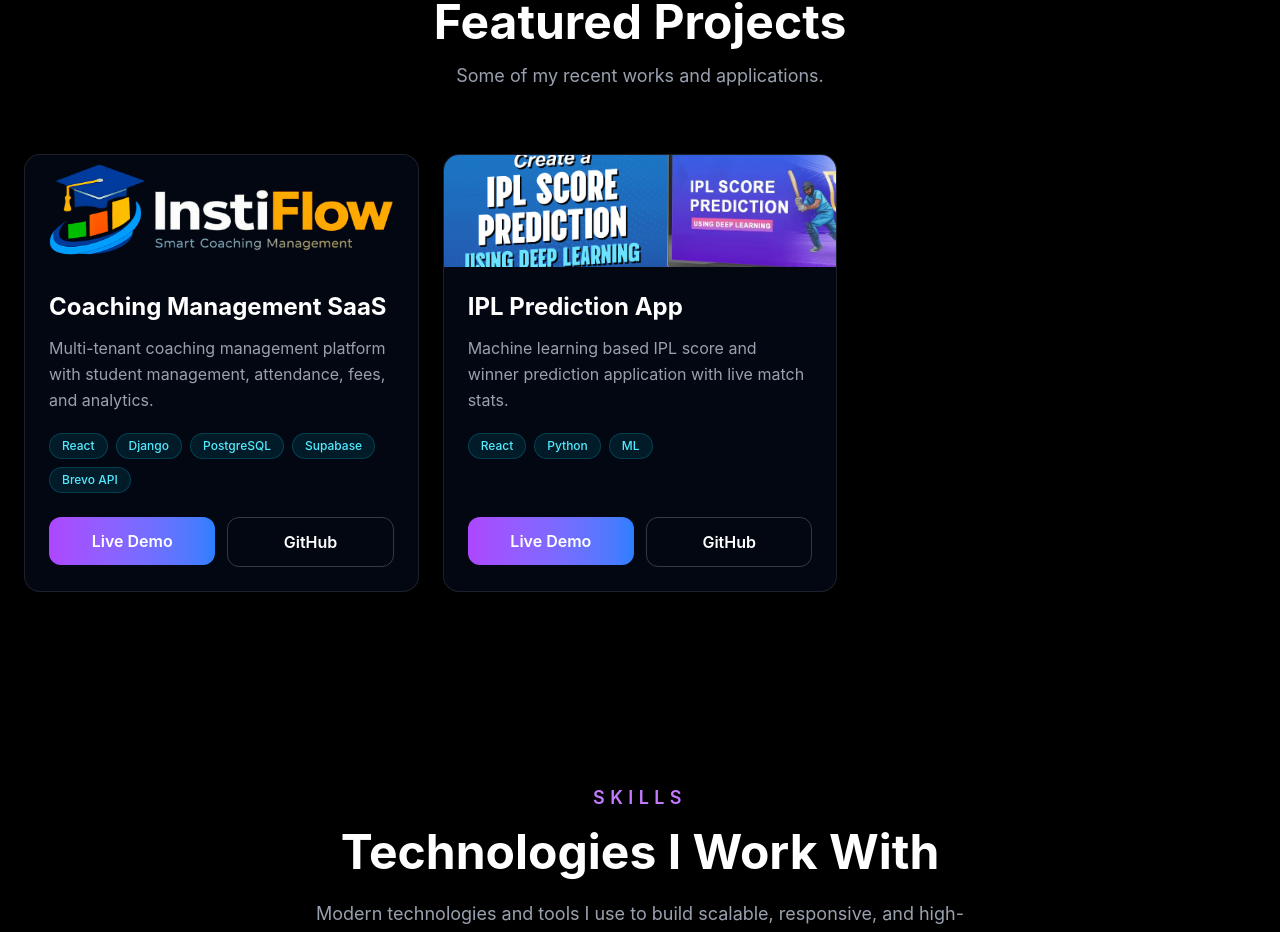
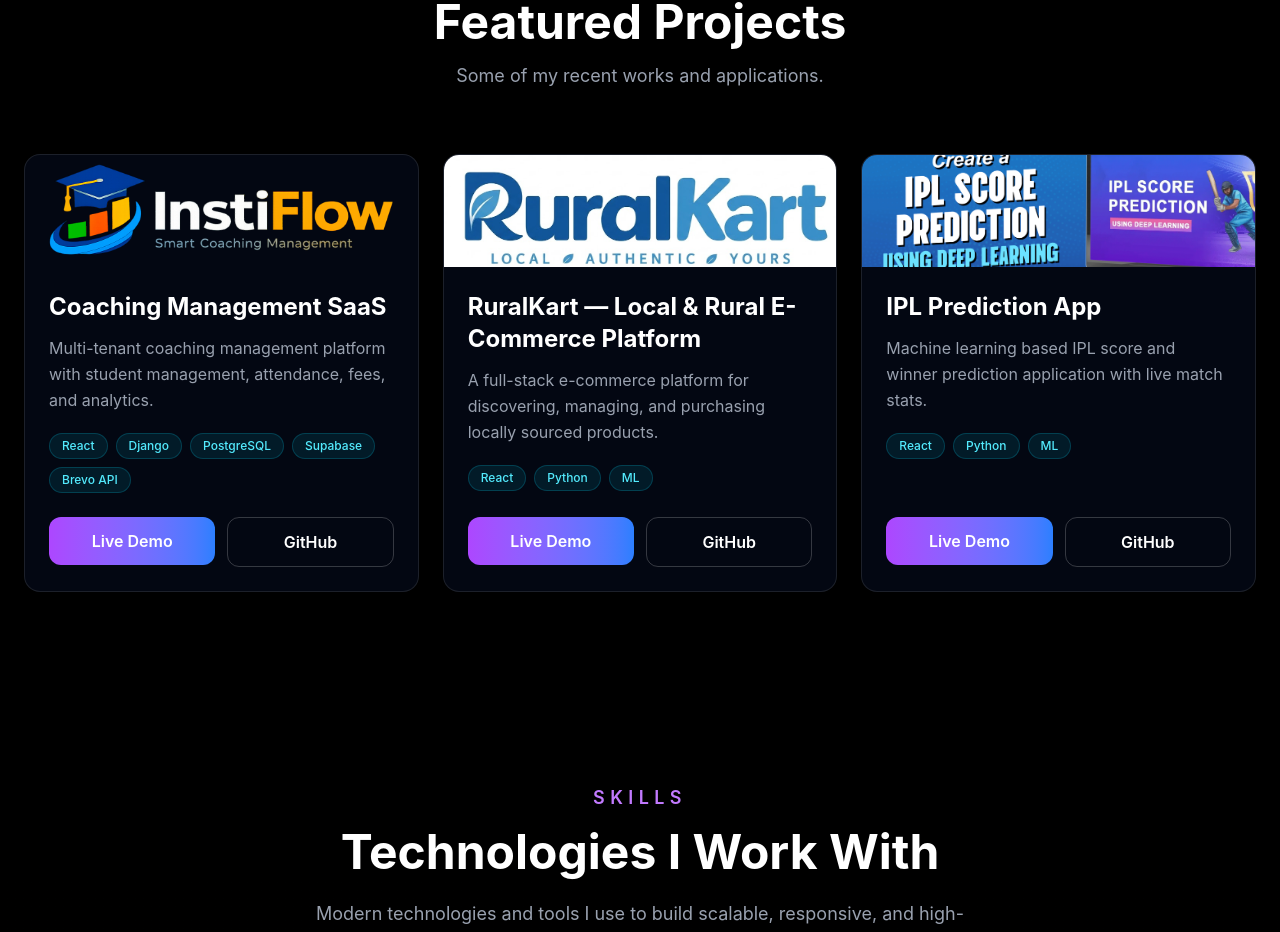
Before and after one commit to Ranjan21gg/PORTFOLIO, a React (Vite) app: page / in a window 1280 px wide. Shown: the part 1120-2052 px from the top of the page. Built offline with nearby package versions, Linux system fonts and the light colour scheme.

Commit message:
New Project - RuralKart added Successfuly

```diff
--- a/src/pages/Projects.jsx
+++ b/src/pages/Projects.jsx
@@ -1,5 +1,3 @@
-import React from 'react'
-
 export default function Projects() {
     const projects = [
         {
@@ -10,6 +8,16 @@
             tech: ["React", "Django", "PostgreSQL", "Supabase", "Brevo API"],
             live: "https://instiflow-three.vercel.app/",
             github: "https://github.com/Ranjan21gg/Coaching-Management-SaaS",
+        },
+
+        {
+            title: "RuralKart — Local & Rural E-Commerce Platform",
+            description:
+                "A full-stack e-commerce platform for discovering, managing, and purchasing locally sourced products.",
+            image: "/RuralKart.png",
+            tech: ["React", "Python", "ML"],
+            live: "https://rural-kart-ecommerce.vercel.app/",
+            github: "https://github.com/Ranjan21gg/Rural-Kart-Ecommerce",
         },
 
         {
```
Also changed, not shown: public/RuralKart.png (added).
